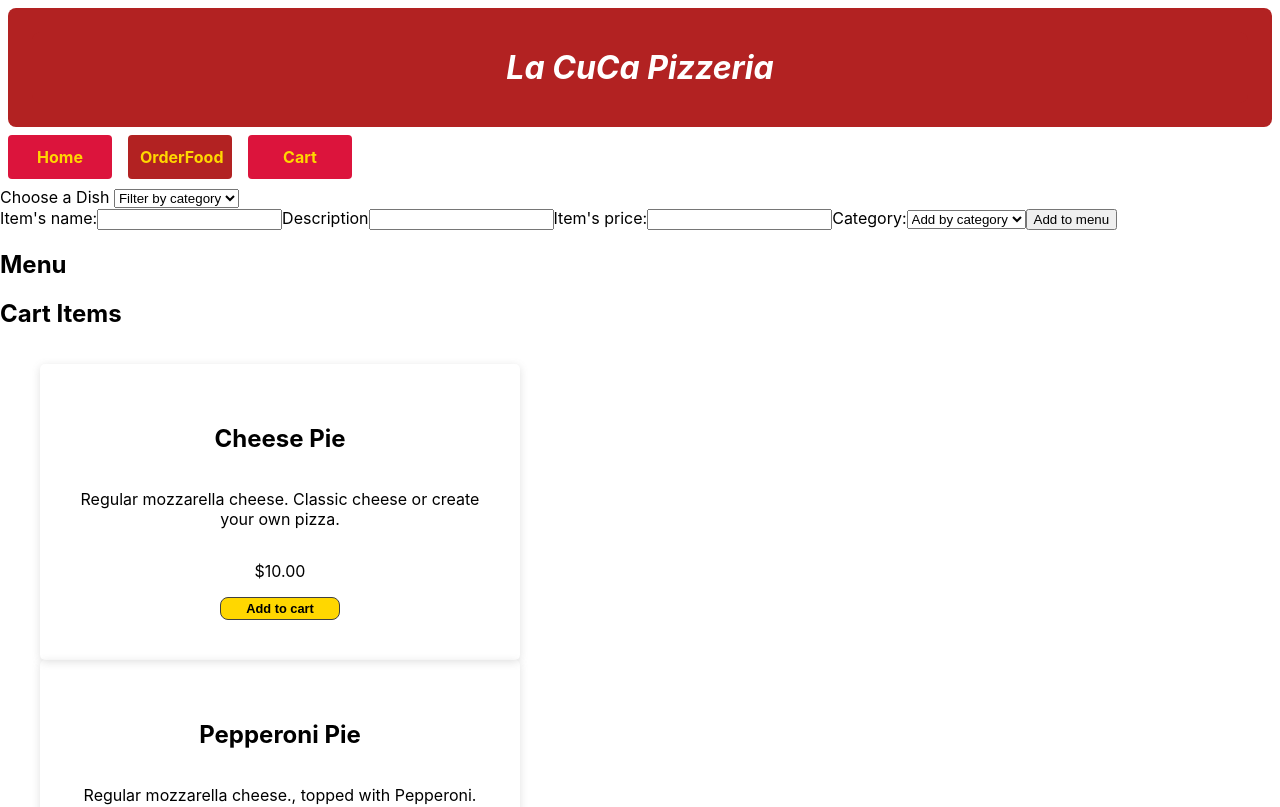
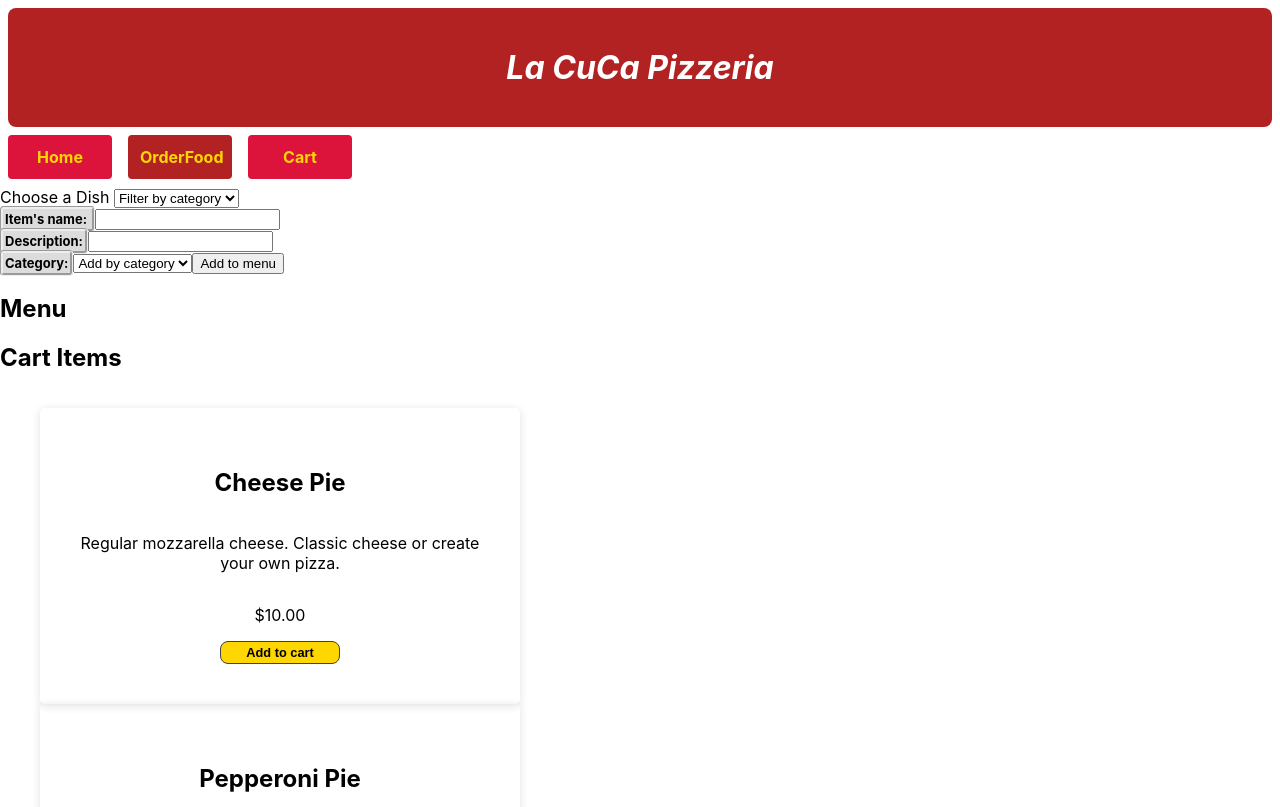
Before and after one commit to esantiagooo/esantiagooo-phase-2-project-menu-, a React (Create React App) app: page /orderfood in a window 1280 px wide. Shown: the top 807 px of the page. Built offline with nearby package versions, Linux system fonts and the light colour scheme; data requests are answered from the project's data file.

Commit message:
modified src/App.css & src/ItemForm.js

```diff
--- a/src/App.css
+++ b/src/App.css
@@ -75,3 +75,15 @@ h1{
   font-size: large;
   text-align: center;
 }
+.Cart{
+  nav-right: auto;
+}
+.item-form{
+  margin: "0 8px 8px";
+  background: gainsboro;
+  border-radius: 00.25rem;
+  padding: 2px;
+  font-size: small;
+  font-weight: bold;
+  border-style:groove ;
+}
--- a/src/ItemForm.js
+++ b/src/ItemForm.js
@@ -27,14 +27,17 @@ function ItemForm({onAddItem}){
     }
     return (
         <form className="NewItem" onSubmit={handleSubmit}>
-            <label  htmlFor="items name">Item's name:</label>
+            <div>
+            <label className="item-form" htmlFor="items name">Item's name: </label>
             <input type="text" name ="name" value={name} onChange={(e)=>setName(e.target.value)}></input>
-            <label  htmlFor="items description">Description</label>
+            </div>
+            <div>
+            <label className="item-form" htmlFor="items description"> Description:</label>
             <input  type="text" name="description" value={description} onChange={(e)=>setDescription(e.target.value)} ></input>
-            <label  htmlFor="items price">Item's price:</label>
-            <input  type="text" name="price" value={price} onChange={(e)=>setPrice(e.target.value)} ></input>
-             <label  htmlFor="items name">Category:</label>
-            <select name ="category" value={category} onChange={(e)=>setCategory(e.target.value)}>
+            </div>
+            <div>
+            <label className="item-form" htmlFor="items name">Category:</label>
+             <select name ="category" value={category} onChange={(e)=>setCategory(e.target.value)}>
                 <option value="Produce">Add by category</option>
                 <option value="classic">Classic</option>
                 <option value="speciality">Speciality</option>
@@ -42,6 +45,9 @@ function ItemForm({onAddItem}){
             </select>
 
             <button type="submit"> Add to menu</button>
+            </div>
+
+
 
         </form>
     )
```
